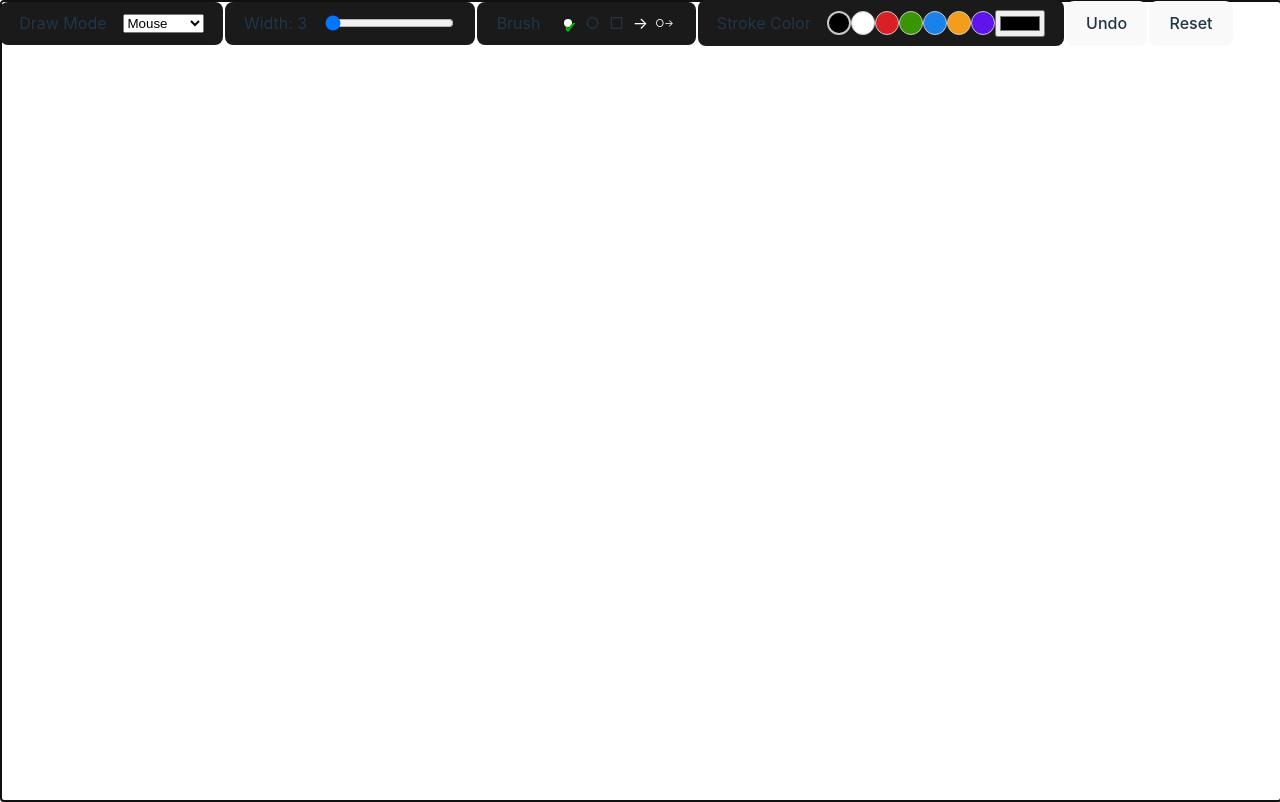
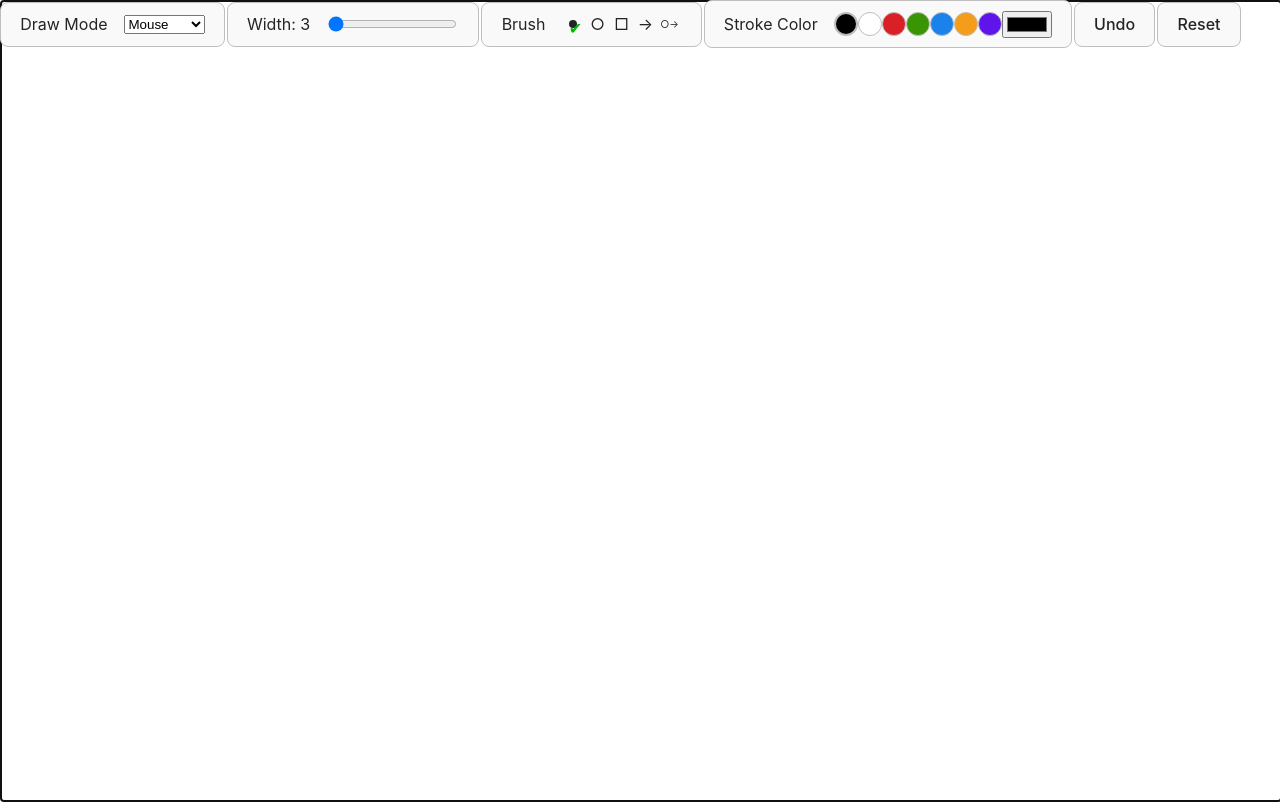
Before and after one commit to harryuan65/WhiteBoard, a React (Vite) app: page / in a window 1280 px wide. Built offline with nearby package versions, Linux system fonts and the light colour scheme.

Commit message:
refactor: light and dark scheme base colors

```diff
--- a/src/components/Button/styles.module.css
+++ b/src/components/Button/styles.module.css
@@ -1,10 +1,10 @@
 .Button {
   border-radius: 8px;
-  border: 1px solid transparent;
   padding: 0.6em 1.2em;
   font-size: 1em;
   font-weight: 500;
   font-family: inherit;
+  border: 1px solid var(--element-border-color);
   background-color: var(--element-background-color);
   cursor: pointer;
   transition: border-color 0.25s;
@@ -20,9 +20,3 @@
 .Button:focus-visible {
   outline: 4px auto -webkit-focus-ring-color;
 }
-
-@media (prefers-color-scheme: light) {
-  .Button {
-    background-color: #f9f9f9;
-  }
-}
--- a/src/components/Tool/styles.module.css
+++ b/src/components/Tool/styles.module.css
@@ -1,10 +1,12 @@
 .Tool {
   position: relative;
-  background-color: var(--element-background-color);
   padding: 0.6em 1.2em;
   border-radius: 8px;
   display: flex;
   align-items: center;
+
+  border: 1px solid var(--element-border-color);
+  background-color: var(--element-background-color);
 }
 
 .Tool .Title {
--- a/src/components/WhiteBoard/styles.module.css
+++ b/src/components/WhiteBoard/styles.module.css
@@ -11,13 +11,20 @@
   width: 24px;
   height: 24px;
   border-radius: 50%;
-  border: 1px solid rgb(199, 199, 199);
+  border: 1px solid var(--element-border-color);
   background-color: var(--color);
 }
 
 .DefaultStrokeColorOption.selected {
-  border: 2px solid rgb(199, 199, 199);
+  border: 2px solid var(--element-border-color);
 }
+
+/* .DefaultStrokeColorOption.selected::before {
+  content: "\2714";
+  top: 50%;
+  left: 50%;
+  tran
+} */
 
 .Brush {
   display: inline-block;
@@ -40,7 +47,7 @@
   content: '';
   width: 8px;
   height: 8px;
-  background-color: white;
+  background-color: var(--element-accent-color);
 }
 
 .Brush.Circle::before {
@@ -53,13 +60,13 @@
 
 .Brush.Arrow::before {
   content: '→';
-  color: white;
+  color: var(--element-accent-color);
 }
 
 .Brush.ListNode::before {
   content: '\25CB→';
   font-size: x-small;
-  color: white;
+  color: var(--element-accent-color);
 }
 
 .Brush.selected::after {
--- a/src/index.css
+++ b/src/index.css
@@ -7,7 +7,7 @@
   font-weight: 400;
 
   color-scheme: light dark;
-  color: rgba(255, 255, 255, 0.87);
+  color: var(--element-accent-color);
   background-color: #242424;
 
   font-synthesis: none;
@@ -15,8 +15,6 @@
   -webkit-font-smoothing: antialiased;
   -moz-osx-font-smoothing: grayscale;
   -webkit-text-size-adjust: 100%;
-
-  --element-background-color: #1a1a1a;
 }
 
 a {
@@ -41,15 +39,23 @@ h1 {
   line-height: 1.1;
 }
 
+@media (prefers-color-scheme: dark) {
+  :root {
+    background-color: #242424;
+    --element-accent-color: #f9f9f9;
+    --element-border-color: #585858;
+    --element-background-color: #1a1a1a;
+  }
+}
+
 @media (prefers-color-scheme: light) {
   :root {
-    color: #213547;
     background-color: #ffffff;
+    --element-accent-color: #242424;
+    --element-border-color: #bebebe;
+    --element-background-color: #f9f9f9;
   }
   a:hover {
     color: #747bff;
   }
-  button {
-    background-color: #f9f9f9;
-  }
 }
```
